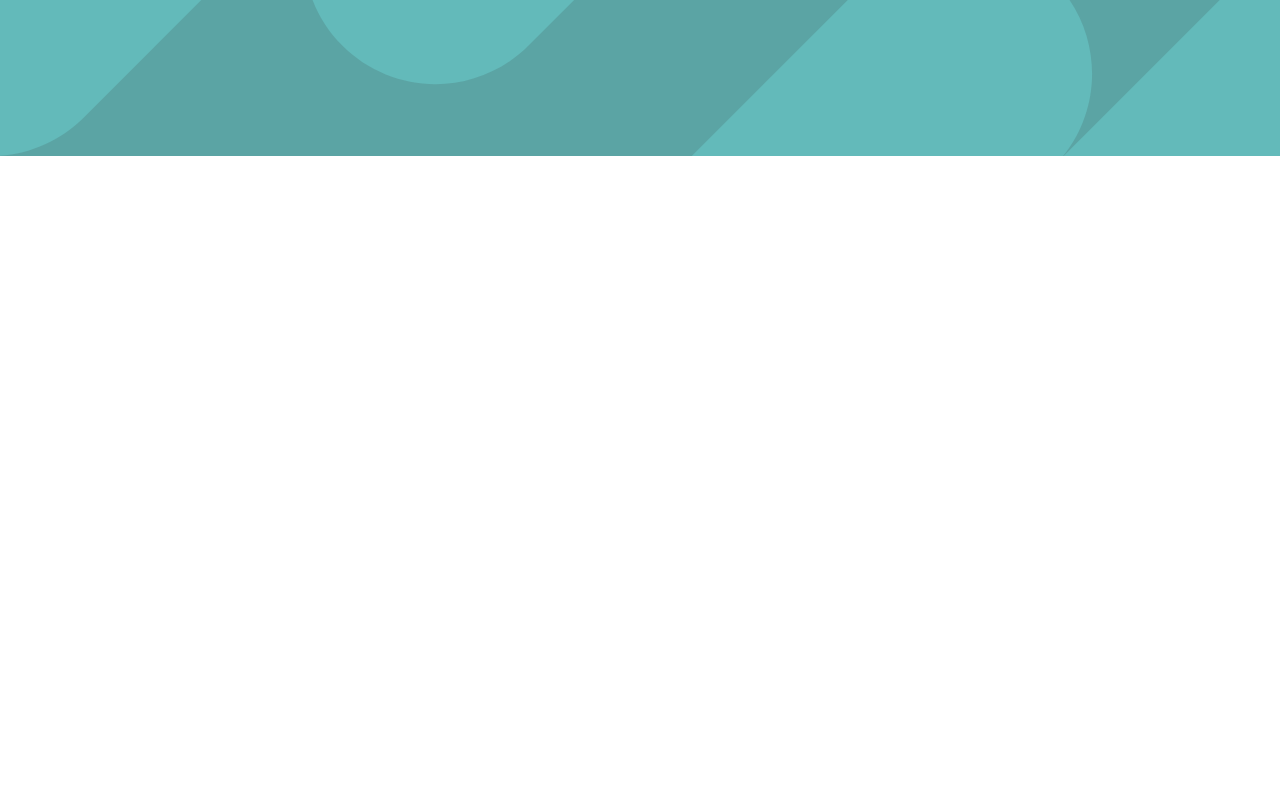
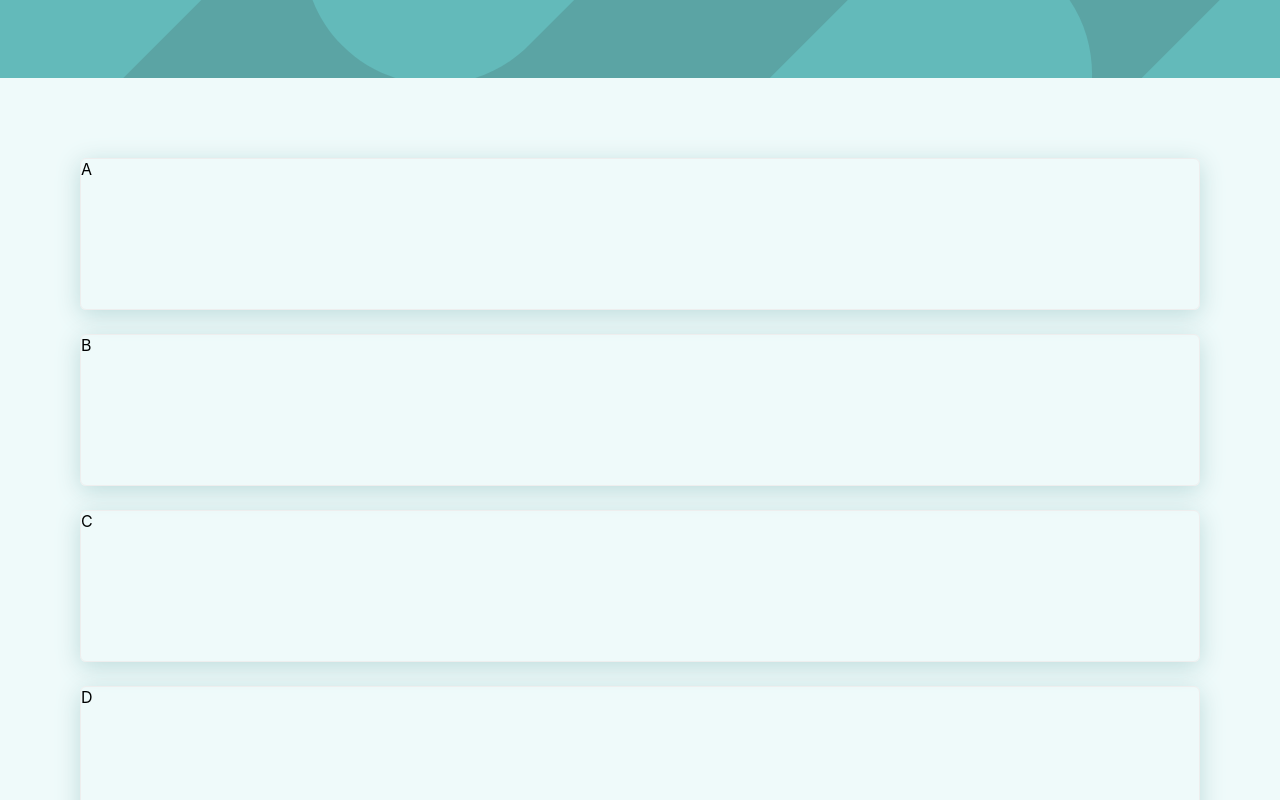
Before and after one commit to Nojj02/job-listing, a React (Create React App) app in the folder src/: page / in a window 1280 px wide. Shown: the top 800 px of the page. Built offline with nearby package versions, Linux system fonts and the light colour scheme.

Commit message:
Added listing boxes

```diff
--- a/src/src/App.css
+++ b/src/src/App.css
@@ -9,11 +9,16 @@
   background-color: hsl(180, 29%, 50%);
   background-image: url(./assets/bg-header-desktop.svg);
   background-repeat: repeat-x;
+  min-height: 78px;
   max-height: 156px;
   flex: 1;
 }
 
 .App .content {
-  background-color: #fff;
+  background-color: hsl(180, 52%, 96%);
   flex: 1;
+  display: flex;
+  flex-direction: row;
+  justify-content: center;
+  padding-top: 5em;
 }
--- a/src/src/App.tsx
+++ b/src/src/App.tsx
@@ -1,11 +1,14 @@
 import React from "react";
+import JobListing from "./JobListing/component";
 import "./App.css";
 
-function App() {
+const App = () => {
   return (
     <div className="App">
       <div className="header"></div>
-      <div className="content"></div>
+      <div className="content">
+        <JobListing />
+      </div>
     </div>
   );
 }
--- /dev/null
+++ b/src/src/JobListing/component.tsx
@@ -0,0 +1,26 @@
+import React from "react";
+import "./style.css";
+
+const JobListing = () => {
+  const cardsContent = [
+    { value: "A" },
+    { value: "B" },
+    { value: "C" },
+    { value: "D" },
+    { value: "E" },
+    { value: "F" },
+    { value: "G" },
+  ];
+
+  const cards = cardsContent.map((cardContent) => (
+    <div className="card">{cardContent.value}</div>
+  ));
+
+  return (
+    <div className="JobListing">
+      {cards}
+    </div>
+  );
+};
+
+export default JobListing;
--- /dev/null
+++ b/src/src/JobListing/style.css
@@ -0,0 +1,14 @@
+.JobListing {
+  max-width: 1120px;
+  flex: 1;
+  display: flex;
+  flex-direction: column;
+}
+
+.JobListing .card {
+  border: 1px solid #eee;
+  border-radius: 6px;
+  height: 150px;
+  margin-bottom: 24px;
+  box-shadow: 0 5px 25px 0px hsl(180, 29%, 80%)
+}
```
